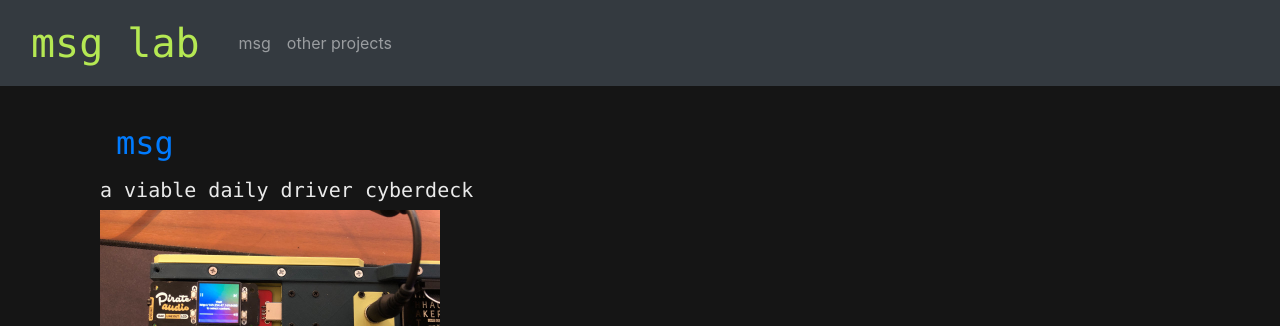
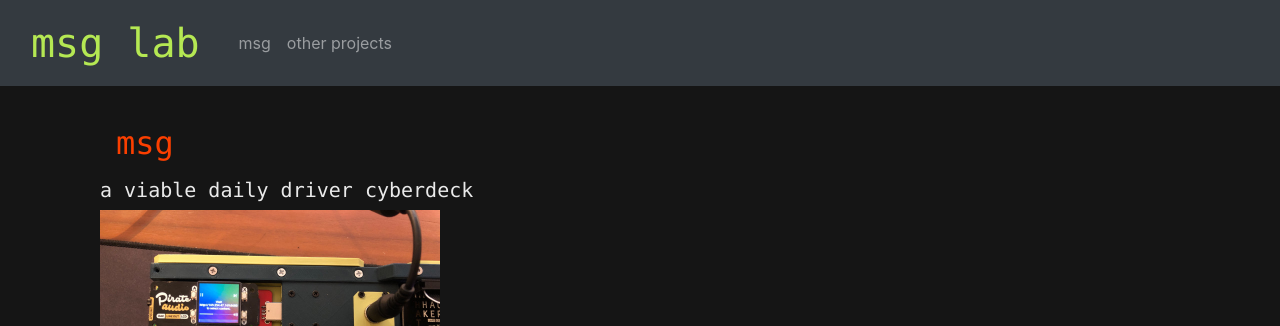
Before and after one commit to msglab/msglab, a Jekyll site: the page index.html, which Jekyll copies as it is, in a window 1280 px wide. Shown: the top 326 px of the page. Built offline with Jekyll 4.4.1, drawn with Linux system fonts in a browser that asks for light colours.

Commit message:
Update style.css

```diff
--- a/css/style.css
+++ b/css/style.css
@@ -1,7 +1,5 @@
 
-.top-navigation-bar {
-    /* width: 25vh; */
-}
+
 
 .main-header {
     color:#b5e853;
@@ -21,3 +19,24 @@
     /* height: 200px; */
     background: #aaa;
   }
+
+  a.nav-link:link
+{
+   color: #fb3f00;
+   text-decoration: none;
+}
+a.nav-link:visited
+{
+   color: #fb3f00;
+   text-decoration: none;
+}
+a.nav-link:hover
+{
+   color: #fb3f00;
+   text-decoration: none;
+}
+a.nav-link:active
+{
+   color: #fb3f00;
+   text-decoration: none;
+}
```
